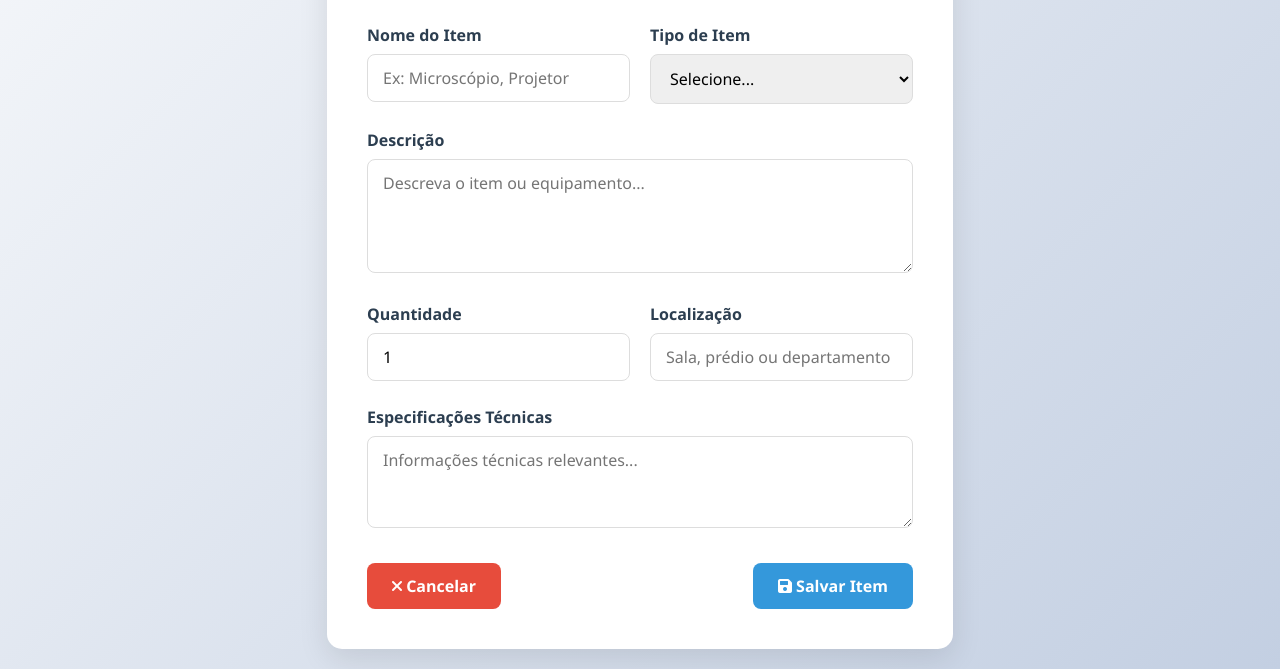
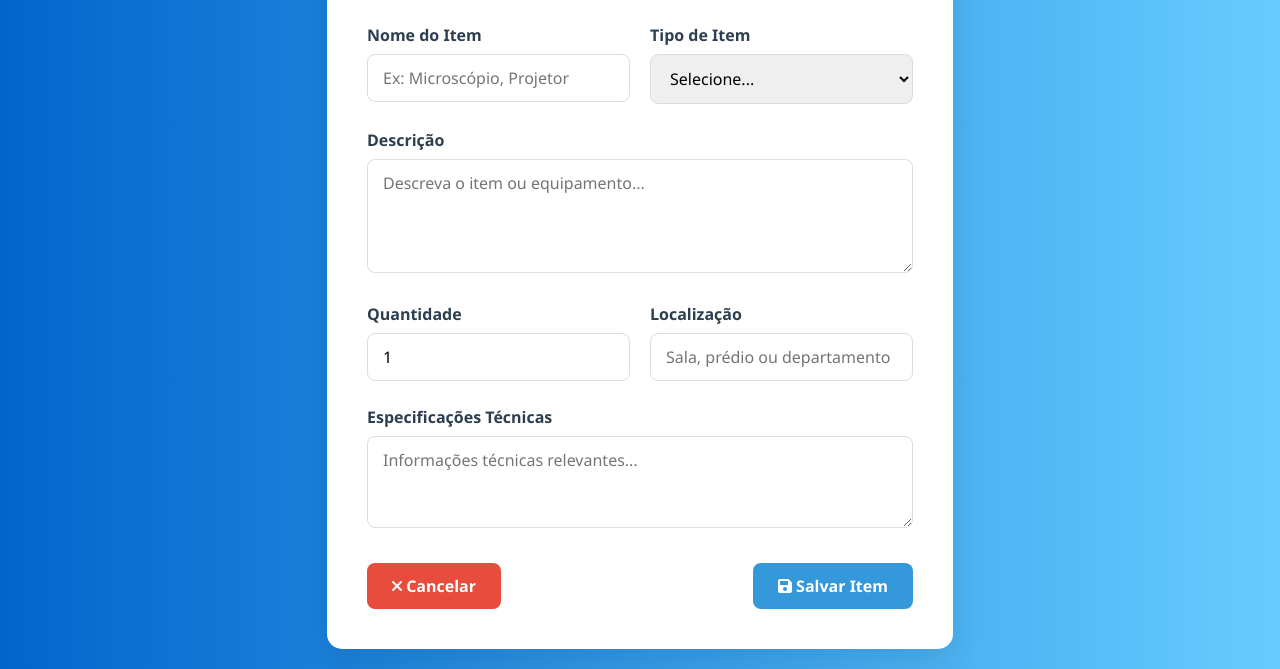
Before and after one commit to Vennom-Programer/TCC2.0, a plain HTML site: page Cadastro de item/cadastroItem.html in a window 1280 px wide. Shown: the part 131-800 px from the top of the page. Drawn offline with Linux system fonts and the light colour scheme.

Commit message:
Alteração dos arquivos CSS

```diff
--- a/Cadastro de item/cadastroItem.css
+++ b/Cadastro de item/cadastroItem.css
@@ -6,12 +6,11 @@
         }
 
         body {
-            background-color: #f5f5f5;
+            background: linear-gradient(to right, #0066cc, #66ccff);
             display: flex;
             justify-content: center;
             align-items: center;
             min-height: 100vh;
-            background-image: linear-gradient(135deg, #f5f7fa 0%, #c3cfe2 100%);
         }
 
         .container {
--- a/aba-de-calendario-e-emprestimos/calendario.css
+++ b/aba-de-calendario-e-emprestimos/calendario.css
@@ -6,7 +6,7 @@
   }
   body {
     font-family: 'Segoe UI', Tahoma, Geneva, Verdana, sans-serif;
-    background: linear-gradient(135deg, #5ADBF2, #7AE3F5);
+    background: linear-gradient(to right, #0066cc, #66ccff);
     color: #333;
     display: flex;
     justify-content: center;
--- a/cadastro/cadastro.css
+++ b/cadastro/cadastro.css
@@ -6,7 +6,7 @@
 }
 
 body {
-    background: linear-gradient(135deg, #5ADBF2, #7AE3F5);
+    background: linear-gradient(to right, #0066cc, #66ccff);
     font-family: 'Segoe UI', Arial, sans-serif;
     min-height: 100vh;
     display: flex;
--- a/index/styles.css
+++ b/index/styles.css
@@ -11,7 +11,7 @@
             justify-content: center;
             align-items: center;
             min-height: 100vh;
-            background-image: linear-gradient(135deg, #5ADBF2, #7AE3F5);;
+            background: linear-gradient(to right, #0066cc, #66ccff);
         }
 
         .container {
--- a/login/login.css
+++ b/login/login.css
@@ -5,7 +5,7 @@
   }
   body {
     font-family: 'Segoe UI', Tahoma, Geneva, Verdana, sans-serif;
-    background: linear-gradient(135deg, #5ADBF2, #7AE3F5);
+    background: linear-gradient(to right, #0066cc, #66ccff);
     height: 100vh;
     display: flex;
     justify-content: center;
--- a/menu/menu.css
+++ b/menu/menu.css
@@ -1,6 +1,6 @@
 body {
             font-family: Arial, sans-serif;
-            background: linear-gradient(135deg, #5ADBF2, #7AE3F5);;
+            background: linear-gradient(to right, #0066cc, #66ccff);
             display: flex;
             height: 100vh;
             justify-content: center;
```
